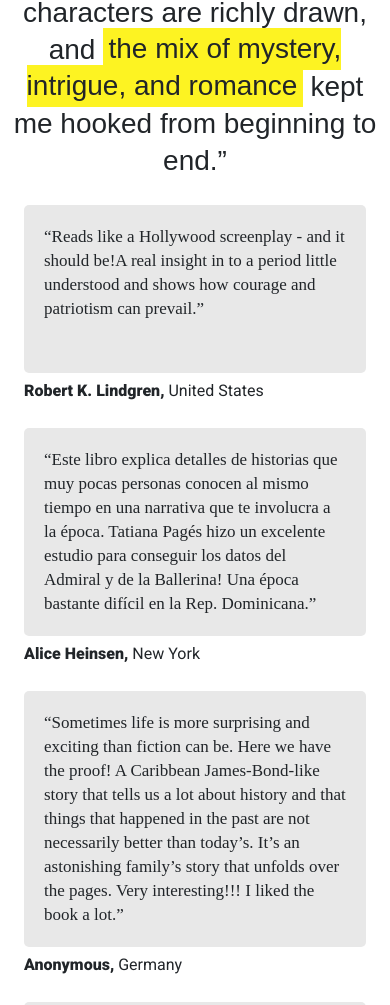
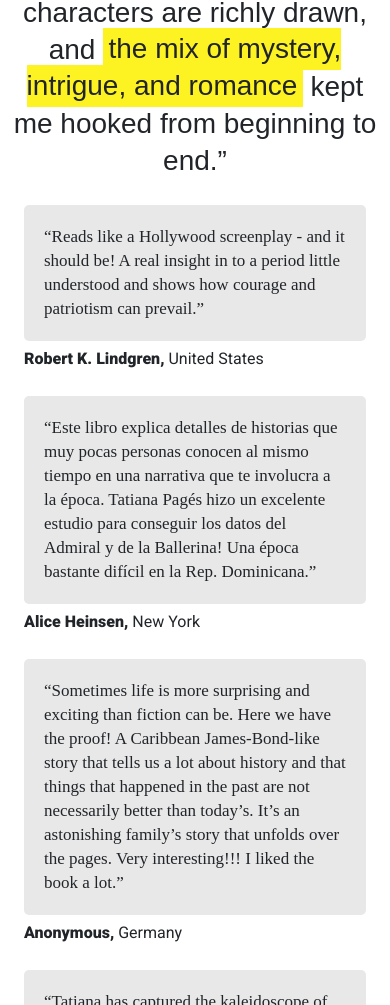
Before and after one commit to manuel-s90/manuel-s90.github.io, a plain HTML site: page index.html in a window 390 px wide. Shown: the part 1654-2659 px from the top of the page. Drawn offline with nearby package versions, Linux system fonts and the light colour scheme; a web font is replaced by a local one.

Commit message:
mobile layout hot fix

```diff
--- a/css/stylesheet.css
+++ b/css/stylesheet.css
@@ -274,6 +274,9 @@ footer a:hover{
   .reviews .row{
     margin: 0;
   }
+  .reviews .row_1 p{
+    min-height: 100px;
+  }
   .reviews .row_1 .col-md-6, .reviews .row_2 .col-md-6{
     margin: 10px 0;
   }
```
Also changed, not shown: index.html (+1 -1 lines).
